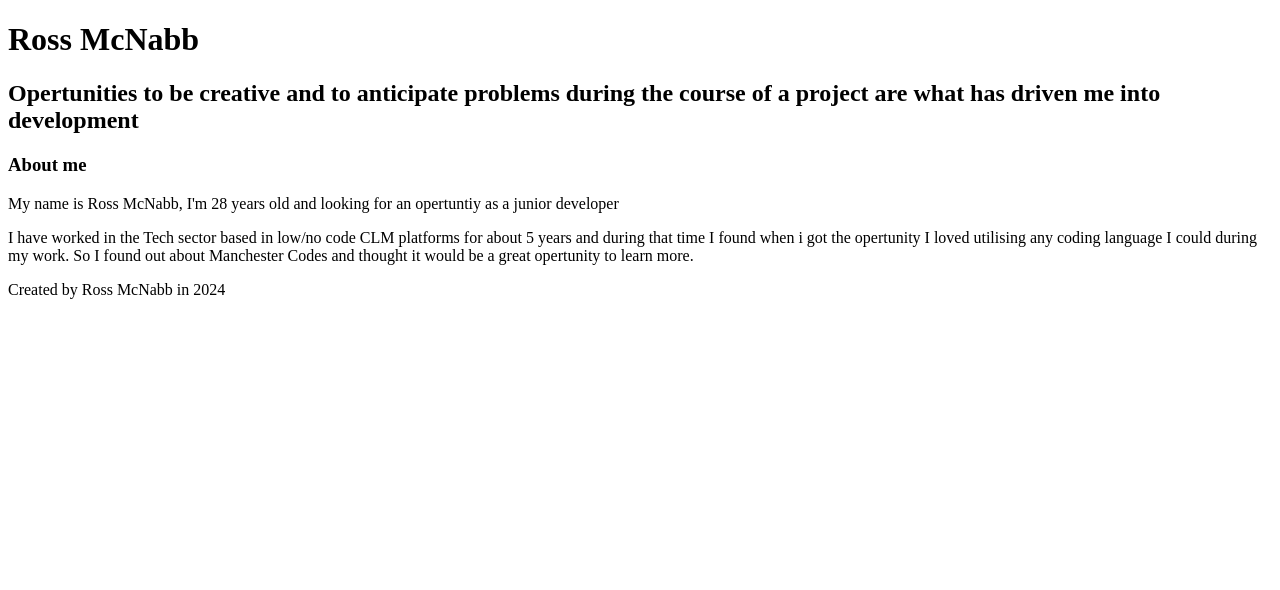
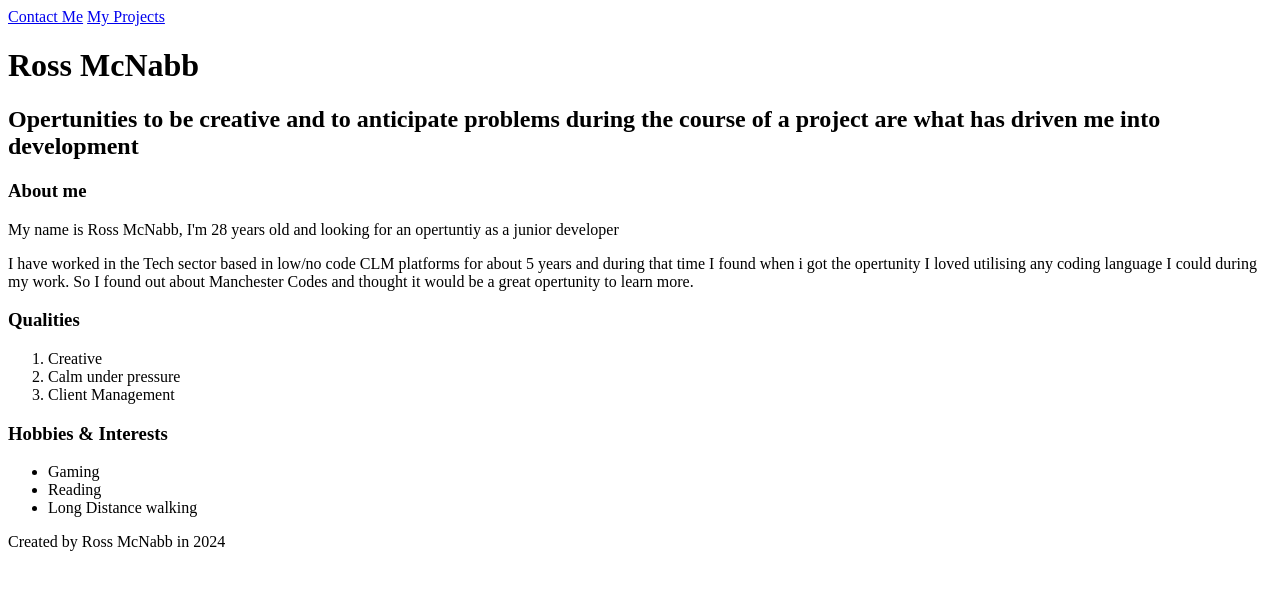
Before and after one commit to RossMcNabb/Porfolio-refresh, a plain HTML site: page index.html in a window 1280 px wide. Drawn offline with Linux system fonts and the light colour scheme.

Commit message:
Additional Pages & lists

```diff
--- a/index.html
+++ b/index.html
@@ -5,6 +5,10 @@
     </head>
     <body>
         <header>
+            <nav>
+                <a href="./pages/contact.html" target="_blank">Contact Me</a>
+                <a href="./pages/projects.html" target="_blank">My Projects</a>
+            </nav>
         <h1>Ross McNabb </h1>
         <h2>Opertunities to be creative and to anticipate problems during the course of a project are what has driven me into development</h2>
         </header>
@@ -14,6 +18,22 @@
             <p> I have worked in the Tech sector based in low/no code CLM platforms for about 5 years and during that time I found when i got the opertunity I loved utilising any coding language I could during my work. So I found out about Manchester Codes and thought it would be a great opertunity to learn more.
             </p>
         </div>
+        <div>
+            <h3>Qualities</h3>
+            <ol>
+                <li>Creative</li>
+                <li>Calm under pressure</li>
+                <li>Client Management</li>
+            </ol>
+        </div>
+        <div>
+            <h3>Hobbies & Interests</h3>
+            <ul>
+                <li>Gaming</li>
+                <li>Reading</li>
+                <li>Long Distance walking</li>
+            </ul>
+        </div>
     </body>
     <footer>
     Created by Ross McNabb in 2024
```
Also changed, not shown: pages/contact.html (added, +8 -0 lines), pages/projects.html (added, +8 -0 lines).
